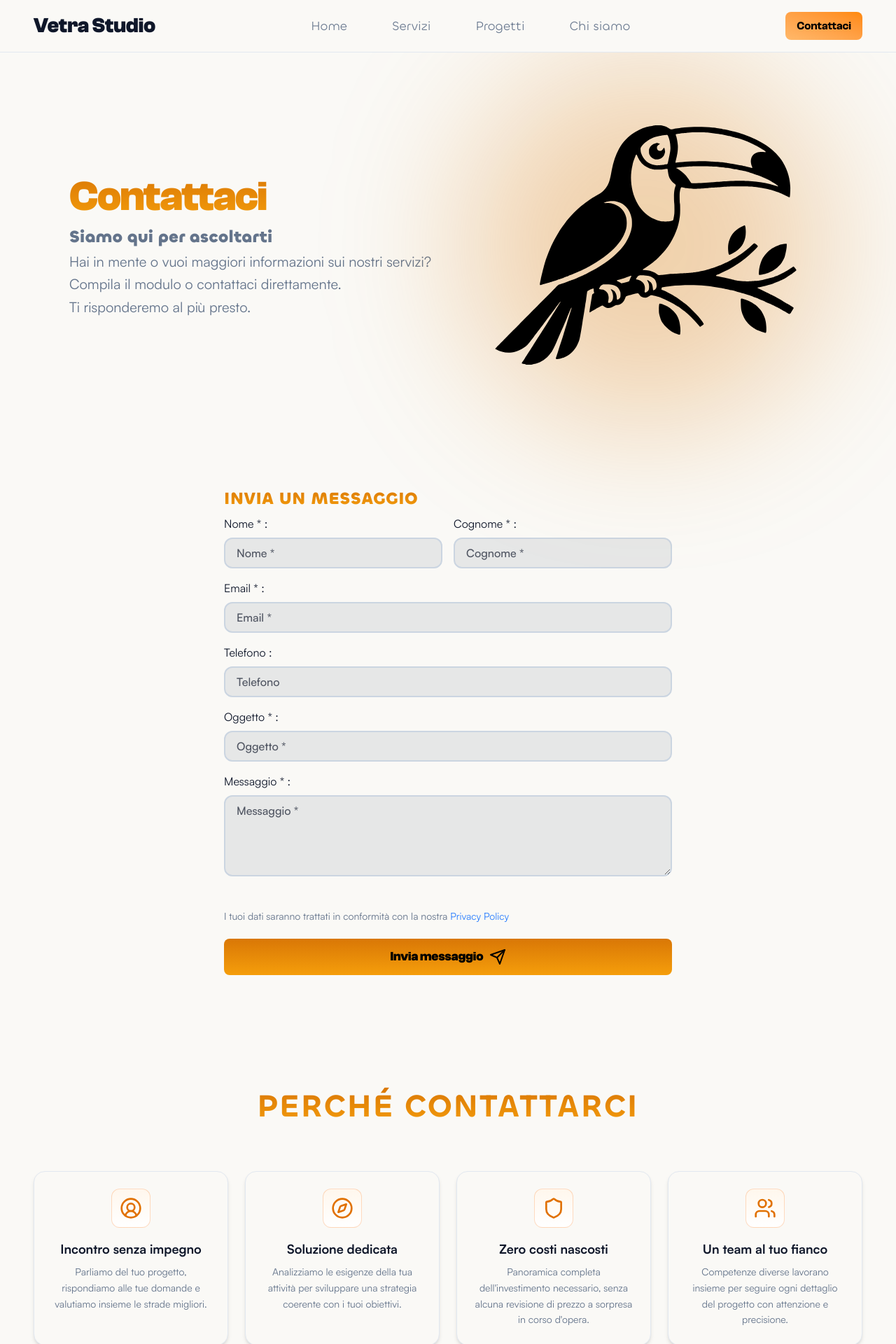
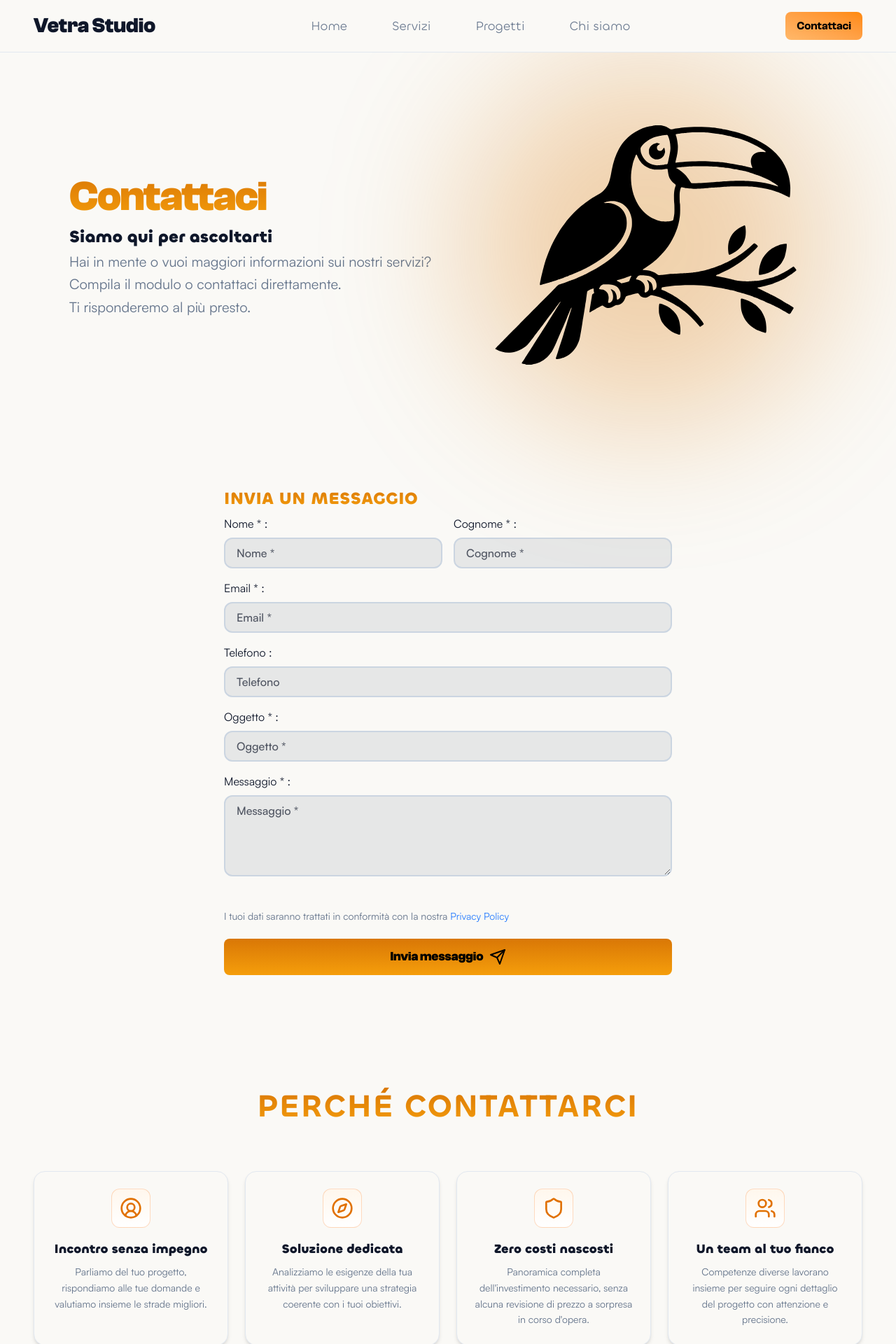
Before and after one commit to Vetra-Studio/website, a Next.js app: page /contattaci in a window 1280 px wide. Shown: the top 1920 px of the page at 70% size. Built offline with nearby package versions, Linux system fonts and the light colour scheme; no server answers.

Commit message:
style: refine text sizes, spacing and component styles

```diff
--- a/app/api/contact/route.ts
+++ b/app/api/contact/route.ts
@@ -104,7 +104,7 @@ export async function POST(request: Request) {
 
     const resend = new Resend(apiKey);
 
-    const { data, error } = await resend.emails.send({
+    const { error } = await resend.emails.send({
       from: 'Contattaci <contattaci@vetrastudio.org>',
       to: ['help@vetrastudio.org'],
       replyTo: email,
--- a/app/chi-siamo/page.tsx
+++ b/app/chi-siamo/page.tsx
@@ -310,8 +310,8 @@ export default function AboutUs() {
           {principles.map((principle) => (
             <div key={principle.number} className="pb-2 pt-6 md:pr-4 last:pb-0">
               <p className="font-extrabold text-orange-gradient-start">{principle.number}</p>
-              <h3 className="font-bold">{principle.title}</h3>
-              <p>{principle.description}</p>
+              <h3 className="font-bold text-2xl">{principle.title}</h3>
+              <p className="mt-2">{principle.description}</p>
             </div>
           ))}
         </div>
--- a/app/contattaci/page.tsx
+++ b/app/contattaci/page.tsx
@@ -23,7 +23,7 @@ export default function ContactPage() {
           <h1 className="text-4xl font-bold leading-tight tracking-tight text-gradient-orange md:text-6xl sm:text-5xl">
             Contattaci
           </h1>
-          <h2 className="text-lg font-bold text-light-gray-text leading-relaxed md:text-2xl sm:text-xl">
+          <h2 className="text-lg font-bold leading-relaxed md:text-2xl sm:text-xl">
             Siamo qui per ascoltarti
           </h2>
           <p className="text-base text-light-gray-text leading-relaxed md:text-xl sm:text-lg">
--- a/components/Reasons.tsx
+++ b/components/Reasons.tsx
@@ -1,5 +1,3 @@
-import Image from "next/image";
-
 interface ChoiceProps {
   title: string;
   listClassName?: string;
@@ -53,7 +51,7 @@ export default function Choice({
                 {item.icon}
               </div>
 
-              <h3 className="text-lg font-bold text-foreground mb-2">
+              <h3 className="text-lg font-chillax font-bold text-foreground mb-2">
                 {item.title}
               </h3>
 
```
